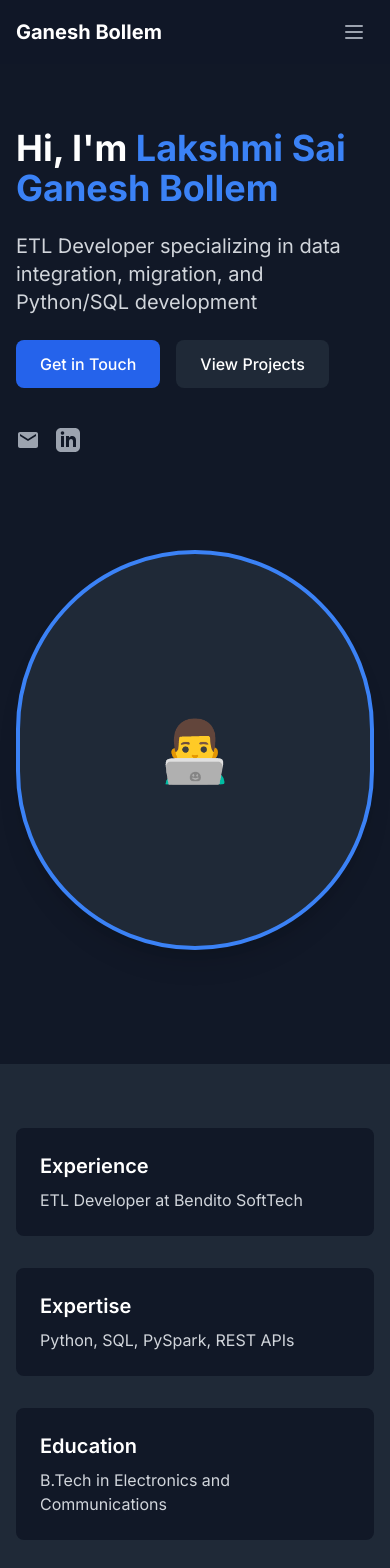
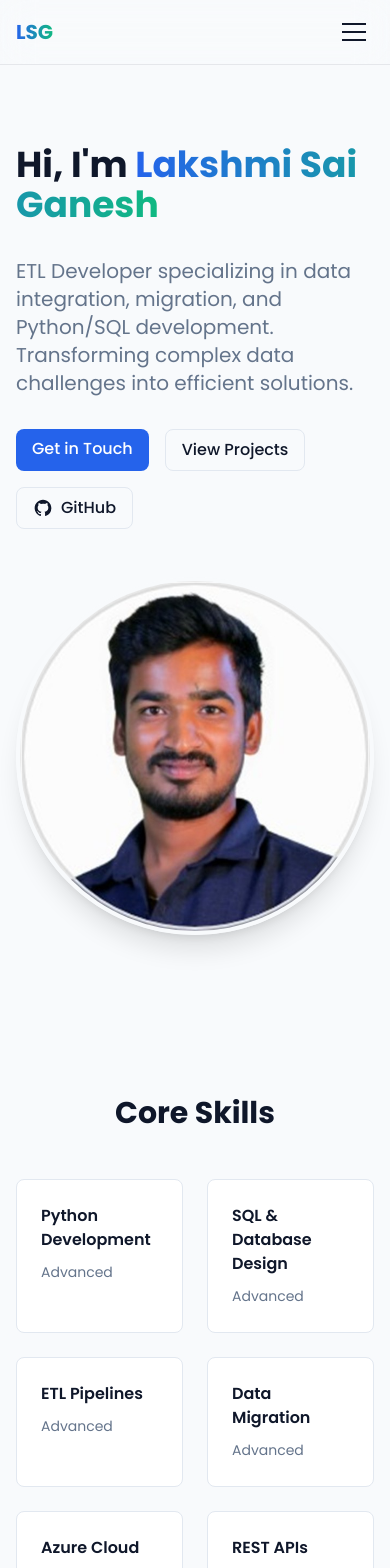
Before and after one commit to ganesh0189/personal-portfolio, a Next.js app: page / in a window 390 px wide. Shown: the top 1568 px of the page. Built offline with nearby package versions, Linux system fonts and the light colour scheme.

Commit message:
Update: Latest code with included Github

```diff
--- a/src/app/globals.css
+++ b/src/app/globals.css
@@ -3,19 +3,69 @@
 @tailwind utilities;
 
 :root {
-  --foreground-rgb: 255, 255, 255;
-  --background-start-rgb: 17, 24, 39;
-  --background-end-rgb: 17, 24, 39;
+  --primary: #2563eb;
+  --primary-dark: #1d4ed8;
+  --secondary: #10b981;
+  --background: #f8fafc;
+  --foreground: #0f172a;
+  --muted: #64748b;
+  --accent: #f59e0b;
+  --border: #e2e8f0;
 }
 
-body {
-  color: rgb(var(--foreground-rgb));
-  background: linear-gradient(
-    to bottom,
-    rgb(var(--background-start-rgb)),
-    rgb(var(--background-end-rgb))
-  );
-  min-height: 100vh;
+[data-theme='dark'] {
+  --primary: #3b82f6;
+  --primary-dark: #2563eb;
+  --secondary: #34d399;
+  --background: #0f172a;
+  --foreground: #f8fafc;
+  --muted: #94a3b8;
+  --accent: #fbbf24;
+  --border: #1e293b;
+}
+
+@layer base {
+  body {
+    @apply bg-background text-foreground transition-colors duration-200;
+  }
+}
+
+@layer components {
+  .container {
+    @apply max-w-7xl mx-auto px-4 sm:px-6 lg:px-8;
+  }
+
+  .btn {
+    @apply px-4 py-2 rounded-lg font-medium transition-all duration-200;
+  }
+
+  .btn-primary {
+    @apply bg-primary text-white hover:bg-primary-dark;
+  }
+
+  .nav-link {
+    @apply text-muted hover:text-foreground transition-colors duration-200;
+  }
+
+  .section {
+    @apply py-16 sm:py-24;
+  }
+
+  .heading {
+    @apply text-3xl sm:text-4xl font-bold mb-8;
+  }
+
+  .card {
+    @apply bg-white dark:bg-gray-800 border border-border rounded-lg p-6 transition-all duration-200;
+  }
+}
+
+.glass-effect {
+  @apply bg-white/10 backdrop-blur-lg border border-border;
+}
+
+.gradient-text {
+  @apply bg-clip-text text-transparent bg-gradient-to-r from-primary to-secondary;
 }
 
 /* Custom scrollbar */
@@ -24,16 +74,15 @@ body {
 }
 
 ::-webkit-scrollbar-track {
-  background: rgb(31, 41, 55);
+  @apply bg-gray-100 dark:bg-gray-800;
 }
 
 ::-webkit-scrollbar-thumb {
-  background: rgb(55, 65, 81);
-  border-radius: 4px;
+  @apply bg-gray-300 dark:bg-gray-600 rounded;
 }
 
 ::-webkit-scrollbar-thumb:hover {
-  background: rgb(75, 85, 99);
+  @apply bg-gray-400 dark:bg-gray-500;
 }
 
 /* Smooth scrolling */
@@ -70,10 +119,6 @@ html {
 }
 
 /* Custom button styles */
-.btn-primary {
-  @apply bg-blue-600 text-white px-6 py-3 rounded-lg font-medium hover:bg-blue-700 transition-colors;
-}
-
 .btn-secondary {
   @apply bg-gray-800 text-white px-6 py-3 rounded-lg font-medium hover:bg-gray-700 transition-colors;
 }
--- a/src/app/layout.tsx
+++ b/src/app/layout.tsx
@@ -1,9 +1,15 @@
 import type { Metadata } from 'next';
-import { Inter } from 'next/font/google';
+import { Inter, Poppins } from 'next/font/google';
 import './globals.css';
 import Navbar from '@/components/Navbar';
+import ThemeProvider from '@/components/ThemeProvider';
+import Footer from '@/components/Footer';
 
-const inter = Inter({ subsets: ['latin'] });
+const poppins = Poppins({
+  subsets: ['latin'],
+  weight: ['400', '500', '600', '700'],
+  variable: '--font-poppins',
+});
 
 export const metadata: Metadata = {
   title: 'Lakshmi Sai Ganesh Bollem - ETL Developer',
@@ -17,10 +23,17 @@ export default function RootLayout({
   children: React.ReactNode;
 }) {
   return (
-    <html lang="en">
-      <body className={inter.className}>
-        <Navbar />
-        {children}
+    <html lang="en" suppressHydrationWarning>
+      <body className={`${poppins.variable} font-sans antialiased`}>
+        <ThemeProvider>
+          <div className="min-h-screen flex flex-col">
+            <Navbar />
+            <main className="flex-grow">
+              {children}
+            </main>
+            <Footer />
+          </div>
+        </ThemeProvider>
       </body>
     </html>
   );
--- a/src/app/page.tsx
+++ b/src/app/page.tsx
@@ -3,84 +3,139 @@ import Link from 'next/link';
 
 export default function Home() {
   return (
-    <main className="min-h-screen bg-gray-900 text-white">
+    <div className="min-h-screen">
       {/* Hero Section */}
-      <section className="pt-32 pb-16 px-4 sm:px-6 lg:px-8">
-        <div className="max-w-7xl mx-auto">
+      <section className="container py-20 md:py-32">
         <div className="grid grid-cols-1 md:grid-cols-2 gap-12 items-center">
-            <div className="space-y-6">
-              <h1 className="text-4xl sm:text-5xl font-bold">
+          <div className="space-y-8 animate-fade-in">
+            <h1 className="text-4xl md:text-6xl font-bold">
               Hi, I'm{' '}
-                <span className="text-blue-500">Lakshmi Sai Ganesh Bollem</span>
+              <span className="gradient-text">
+                Lakshmi Sai Ganesh
+              </span>
             </h1>
-              <p className="text-xl text-gray-300">
-                ETL Developer specializing in data integration, migration, and Python/SQL development
+            <p className="text-xl text-muted">
+              ETL Developer specializing in data integration, migration, and Python/SQL development.
+              Transforming complex data challenges into efficient solutions.
             </p>
-              <div className="flex space-x-4">
-                <Link
-                  href="/contact"
-                  className="bg-blue-600 hover:bg-blue-700 text-white px-6 py-3 rounded-lg font-medium transition-colors"
-                >
+            <div className="flex flex-wrap gap-4">
+              <Link href="/contact" className="btn btn-primary">
                 Get in Touch
               </Link>
-                <Link
-                  href="/projects"
-                  className="bg-gray-800 hover:bg-gray-700 text-white px-6 py-3 rounded-lg font-medium transition-colors"
-                >
+              <Link href="/projects" className="btn border border-border hover:bg-gray-50 dark:hover:bg-gray-800">
                 View Projects
               </Link>
-              </div>
-              <div className="flex space-x-4 pt-4">
               <a
-                  href="mailto:ganesh.bollem189@gmail.com"
-                  className="text-gray-400 hover:text-white transition-colors"
-                >
-                  <svg className="w-6 h-6" fill="currentColor" viewBox="0 0 24 24">
-                    <path d="M20 4H4c-1.1 0-2 .9-2 2v12c0 1.1.9 2 2 2h16c1.1 0 2-.9 2-2V6c0-1.1-.9-2-2-2zm0 4l-8 5-8-5V6l8 5 8-5v2z"/>
-                  </svg>
-                </a>
-                <a
-                  href="https://www.linkedin.com/in/ganesh-bollem-706103239"
+                href="https://github.com/ganesh0189"
                 target="_blank"
                 rel="noopener noreferrer"
-                  className="text-gray-400 hover:text-white transition-colors"
+                className="btn border border-border hover:bg-gray-50 dark:hover:bg-gray-800"
               >
-                  <svg className="w-6 h-6" fill="currentColor" viewBox="0 0 24 24">
-                    <path d="M19 0h-14c-2.761 0-5 2.239-5 5v14c0 2.761 2.239 5 5 5h14c2.762 0 5-2.239 5-5v-14c0-2.761-2.238-5-5-5zm-11 19h-3v-11h3v11zm-1.5-12.268c-.966 0-1.75-.79-1.75-1.764s.784-1.764 1.75-1.764 1.75.79 1.75 1.764-.783 1.764-1.75 1.764zm13.5 12.268h-3v-5.604c0-3.368-4-3.113-4 0v5.604h-3v-11h3v1.765c1.396-2.586 7-2.777 7 2.476v6.759z"/>
+                <span className="flex items-center gap-2">
+                  <svg className="w-5 h-5" fill="currentColor" viewBox="0 0 24 24">
+                    <path fillRule="evenodd" d="M12 2C6.477 2 2 6.484 2 12.017c0 4.425 2.865 8.18 6.839 9.504.5.092.682-.217.682-.483 0-.237-.008-.868-.013-1.703-2.782.605-3.369-1.343-3.369-1.343-.454-1.158-1.11-1.466-1.11-1.466-.908-.62.069-.608.069-.608 1.003.07 1.531 1.032 1.531 1.032.892 1.53 2.341 1.088 2.91.832.092-.647.35-1.088.636-1.338-2.22-.253-4.555-1.113-4.555-4.951 0-1.093.39-1.988 1.029-2.688-.103-.253-.446-1.272.098-2.65 0 0 .84-.27 2.75 1.026A9.564 9.564 0 0112 6.844c.85.004 1.705.115 2.504.337 1.909-1.296 2.747-1.027 2.747-1.027.546 1.379.202 2.398.1 2.651.64.7 1.028 1.595 1.028 2.688 0 3.848-2.339 4.695-4.566 4.943.359.309.678.92.678 1.855 0 1.338-.012 2.419-.012 2.747 0 .268.18.58.688.482A10.019 10.019 0 0022 12.017C22 6.484 17.522 2 12 2z" clipRule="evenodd" />
                   </svg>
+                  GitHub
+                </span>
               </a>
             </div>
           </div>
-            <div className="relative h-[500px] w-full">
-              <div className="absolute inset-0 flex items-center justify-center">
-                <div className="relative w-[400px] h-[400px] rounded-full overflow-hidden border-4 border-blue-500 shadow-xl bg-gray-800 flex items-center justify-center">
-                  <span className="text-6xl">👨‍💻</span>
+          <div className="relative aspect-square max-w-md mx-auto animate-fade-in">
+            <div className="absolute inset-0 bg-gradient-to-br from-primary/20 to-secondary/20 rounded-full blur-3xl" />
+            <div className="relative rounded-full overflow-hidden border-4 border-background shadow-xl">
+              <Image
+                src="/images/profile.jpg"
+                alt="Lakshmi Sai Ganesh Bollem"
+                width={500}
+                height={500}
+                className="object-cover"
+                priority
+              />
             </div>
+          </div>
+        </div>
+      </section>
+
+      {/* Skills Overview */}
+      <section className="container py-20 animate-slide-up">
+        <h2 className="heading text-center">Core Skills</h2>
+        <div className="grid grid-cols-2 md:grid-cols-4 gap-6 mt-12">
+          {[
+            { name: 'Python Development', level: 'Advanced' },
+            { name: 'SQL & Database Design', level: 'Advanced' },
+            { name: 'ETL Pipelines', level: 'Advanced' },
+            { name: 'Data Migration', level: 'Advanced' },
+            { name: 'Azure Cloud', level: 'Intermediate' },
+            { name: 'REST APIs', level: 'Intermediate' },
+            { name: 'PySpark', level: 'Intermediate' },
+            { name: 'Data Integration', level: 'Advanced' },
+          ].map((skill) => (
+            <div
+              key={skill.name}
+              className="card hover:scale-105 transition-transform"
+            >
+              <h3 className="font-semibold mb-2">{skill.name}</h3>
+              <span className="text-sm text-muted">{skill.level}</span>
+            </div>
+          ))}
+        </div>
+      </section>
+
+      {/* GitHub Section */}
+      <section className="container py-20">
+        <div className="card animate-slide-up">
+          <div className="flex flex-col md:flex-row items-center gap-8">
+            <div className="flex-shrink-0">
+              <Image
+                src="/images/profile.jpg"
+                alt="GitHub Profile"
+                width={100}
+                height={100}
+                className="rounded-full"
+              />
+            </div>
+            <div className="flex-grow space-y-4">
+              <h2 className="text-2xl font-bold">Open Source Contributions</h2>
+              <p className="text-muted">
+                Check out my open-source projects and contributions on GitHub. I'm passionate about
+                building tools that make data integration and ETL processes more efficient.
+              </p>
+              <div className="flex gap-4">
+                <a
+                  href="https://github.com/ganesh0189"
+                  target="_blank"
+                  rel="noopener noreferrer"
+                  className="btn btn-primary"
+                >
+                  View GitHub Profile
+                </a>
+                <a
+                  href="https://github.com/ganesh0189?tab=repositories"
+                  target="_blank"
+                  rel="noopener noreferrer"
+                  className="btn border border-border hover:bg-gray-50 dark:hover:bg-gray-800"
+                >
+                  View Repositories
+                </a>
               </div>
             </div>
           </div>
         </div>
       </section>
 
-      {/* Quick Stats Section */}
-      <section className="py-16 bg-gray-800">
-        <div className="max-w-7xl mx-auto px-4 sm:px-6 lg:px-8">
-          <div className="grid grid-cols-1 md:grid-cols-3 gap-8">
-            <div className="bg-gray-900 p-6 rounded-lg">
-              <h3 className="text-xl font-semibold mb-2">Experience</h3>
-              <p className="text-gray-300">ETL Developer at Bendito SoftTech</p>
-            </div>
-            <div className="bg-gray-900 p-6 rounded-lg">
-              <h3 className="text-xl font-semibold mb-2">Expertise</h3>
-              <p className="text-gray-300">Python, SQL, PySpark, REST APIs</p>
-            </div>
-            <div className="bg-gray-900 p-6 rounded-lg">
-              <h3 className="text-xl font-semibold mb-2">Education</h3>
-              <p className="text-gray-300">B.Tech in Electronics and Communications</p>
-            </div>
-          </div>
+      {/* CTA Section */}
+      <section className="container py-20">
+        <div className="text-center space-y-8 animate-slide-up">
+          <h2 className="heading">Let's Work Together</h2>
+          <p className="text-xl text-muted max-w-2xl mx-auto">
+            Looking for an ETL Developer who can transform your data challenges into opportunities?
+            Let's connect and discuss how I can help your organization.
+          </p>
+          <Link href="/contact" className="btn btn-primary inline-block">
+            Contact Me
+          </Link>
         </div>
       </section>
-    </main>
+    </div>
   );
 }
--- /dev/null
+++ b/src/components/Footer.tsx
@@ -0,0 +1,74 @@
+'use client';
+
+import Link from 'next/link';
+
+export default function Footer() {
+  return (
+    <footer className="border-t border-gray-200 dark:border-gray-800">
+      <div className="container py-8">
+        <div className="grid grid-cols-1 md:grid-cols-3 gap-8">
+          <div>
+            <h3 className="text-lg font-semibold mb-4">Contact</h3>
+            <p className="text-muted">
+              Email: ganesh.bollem189@gmail.com<br />
+              Location: Ongole, Andhra Pradesh
+            </p>
+          </div>
+          <div>
+            <h3 className="text-lg font-semibold mb-4">Links</h3>
+            <ul className="space-y-2">
+              <li>
+                <Link href="/about" className="nav-link">
+                  About
+                </Link>
+              </li>
+              <li>
+                <Link href="/projects" className="nav-link">
+                  Projects
+                </Link>
+              </li>
+              <li>
+                <Link href="/skills" className="nav-link">
+                  Skills
+                </Link>
+              </li>
+              <li>
+                <Link href="/contact" className="nav-link">
+                  Contact
+                </Link>
+              </li>
+            </ul>
+          </div>
+          <div>
+            <h3 className="text-lg font-semibold mb-4">Social</h3>
+            <ul className="space-y-2">
+              <li>
+                <a
+                  href="https://linkedin.com/in/ganesh-bollem"
+                  target="_blank"
+                  rel="noopener noreferrer"
+                  className="nav-link"
+                >
+                  LinkedIn
+                </a>
+              </li>
+              <li>
+                <a
+                  href="https://github.com/ganesh0189"
+                  target="_blank"
+                  rel="noopener noreferrer"
+                  className="nav-link"
+                >
+                  GitHub
+                </a>
+              </li>
+            </ul>
+          </div>
+        </div>
+        <div className="mt-8 pt-8 border-t border-gray-200 dark:border-gray-800 text-center text-muted">
+          <p>&copy; {new Date().getFullYear()} Lakshmi Sai Ganesh Bollem. All rights reserved.</p>
+        </div>
+      </div>
+    </footer>
+  );
+}
--- a/src/components/Navbar.tsx
+++ b/src/components/Navbar.tsx
@@ -2,87 +2,95 @@
 
 import { useState } from 'react';
 import Link from 'next/link';
-import { motion } from 'framer-motion';
+import { useTheme } from './ThemeProvider';
+import { usePathname } from 'next/navigation';
 
-const Navbar = () => {
+export default function Navbar() {
   const [isOpen, setIsOpen] = useState(false);
+  const { theme, toggleTheme } = useTheme();
+  const pathname = usePathname();
 
-  const navItems = [
-    { name: 'Home', href: '/' },
-    { name: 'About', href: '/about' },
-    { name: 'Projects', href: '/projects' },
-    { name: 'Skills', href: '/skills' },
-    { name: 'Contact', href: '/contact' },
+  const navLinks = [
+    { href: '/', label: 'Home' },
+    { href: '/about', label: 'About' },
+    { href: '/projects', label: 'Projects' },
+    { href: '/skills', label: 'Skills' },
+    { href: '/contact', label: 'Contact' },
   ];
 
   return (
-    <nav className="fixed w-full bg-gray-900/95 backdrop-blur-sm z-50">
-      <div className="max-w-7xl mx-auto px-4 sm:px-6 lg:px-8">
+    <nav className="sticky top-0 z-50 bg-background/80 backdrop-blur-lg border-b border-gray-200 dark:border-gray-800">
+      <div className="container">
         <div className="flex items-center justify-between h-16">
-          <div className="flex-shrink-0">
-            <Link href="/" className="text-white font-bold text-xl">
-              Ganesh Bollem
-            </Link>
+          <Link href="/" className="text-xl font-bold gradient-text">
+            LSG
+          </Link>
+
+          {/* Desktop Navigation */}
+          <div className="hidden md:flex items-center space-x-8">
+            {navLinks.map((link) => (
+              <Link
+                key={link.href}
+                href={link.href}
+                className={`nav-link ${
+                  pathname === link.href ? 'text-foreground font-medium' : ''
+                }`}
+              >
+                {link.label}
+              </Link>
+            ))}
+            <button
+              onClick={toggleTheme}
+              className="p-2 rounded-lg hover:bg-gray-100 dark:hover:bg-gray-800"
+              aria-label="Toggle theme"
+            >
+              {theme === 'dark' ? '🌞' : '🌙'}
+            </button>
           </div>
 
-          {/* Desktop Navigation */}
-          <div className="hidden md:block">
-            <div className="ml-10 flex items-baseline space-x-4">
-              {navItems.map((item) => (
-                <Link
-                  key={item.name}
-                  href={item.href}
-                  className="text-gray-300 hover:text-white px-3 py-2 rounded-md text-sm font-medium transition-colors"
-                >
-                  {item.name}
-                </Link>
-              ))}
+          {/* Mobile Navigation Button */}
+          <button
+            onClick={() => setIsOpen(!isOpen)}
+            className="md:hidden p-2"
+            aria-label="Toggle menu"
+          >
+            <div className="w-6 h-6 flex flex-col justify-around">
+              <span className={`block w-full h-0.5 bg-foreground transition-all duration-300 ${isOpen ? 'rotate-45 translate-y-2.5' : ''}`} />
+              <span className={`block w-full h-0.5 bg-foreground transition-all duration-300 ${isOpen ? 'opacity-0' : ''}`} />
+              <span className={`block w-full h-0.5 bg-foreground transition-all duration-300 ${isOpen ? '-rotate-45 -translate-y-2.5' : ''}`} />
             </div>
-          </div>
+          </button>
+        </div>
 
-          {/* Mobile menu button */}
-          <div className="md:hidden">
+        {/* Mobile Navigation Menu */}
+        <div className={`md:hidden ${isOpen ? 'block' : 'hidden'}`}>
+          <div className="py-2 space-y-1">
+            {navLinks.map((link) => (
+              <Link
+                key={link.href}
+                href={link.href}
+                className={`block px-3 py-2 rounded-lg ${
+                  pathname === link.href
+                    ? 'bg-primary/10 text-primary'
+                    : 'nav-link'
+                }`}
+                onClick={() => setIsOpen(false)}
+              >
+                {link.label}
+              </Link>
+            ))}
             <button
-              onClick={() => setIsOpen(!isOpen)}
-              className="inline-flex items-center justify-center p-2 rounded-md text-gray-400 hover:text-white hover:bg-gray-700 focus:outline-none"
+              onClick={() => {
+                toggleTheme();
+                setIsOpen(false);
+              }}
+              className="w-full text-left px-3 py-2 nav-link"
             >
-              <span className="sr-only">Open main menu</span>
-              {!isOpen ? (
-                <svg className="block h-6 w-6" fill="none" viewBox="0 0 24 24" stroke="currentColor">
-                  <path strokeLinecap="round" strokeLinejoin="round" strokeWidth={2} d="M4 6h16M4 12h16M4 18h16" />
-                </svg>
-              ) : (
-                <svg className="block h-6 w-6" fill="none" viewBox="0 0 24 24" stroke="currentColor">
-                  <path strokeLinecap="round" strokeLinejoin="round" strokeWidth={2} d="M6 18L18 6M6 6l12 12" />
-                </svg>
-              )}
+              {theme === 'dark' ? '🌞 Light Mode' : '🌙 Dark Mode'}
             </button>
           </div>
         </div>
       </div>
-
-      {/* Mobile Navigation */}
-      <motion.div
-        className={`${isOpen ? 'block' : 'hidden'} md:hidden`}
-        initial={{ opacity: 0, y: -20 }}
-        animate={{ opacity: isOpen ? 1 : 0, y: isOpen ? 0 : -20 }}
-        transition={{ duration: 0.2 }}
-      >
-        <div className="px-2 pt-2 pb-3 space-y-1 sm:px-3">
-          {navItems.map((item) => (
-            <Link
-              key={item.name}
-              href={item.href}
-              className="text-gray-300 hover:text-white block px-3 py-2 rounded-md text-base font-medium"
-              onClick={() => setIsOpen(false)}
-            >
-              {item.name}
-            </Link>
-          ))}
-        </div>
-      </motion.div>
     </nav>
   );
-};
-
-export default Navbar;
+}
--- /dev/null
+++ b/src/components/ThemeProvider.tsx
@@ -0,0 +1,69 @@
+'use client';
+
+import { createContext, useContext, useEffect, useState } from 'react';
+
+type Theme = 'light' | 'dark';
+
+type ThemeContextType = {
+  theme: Theme;
+  toggleTheme: () => void;
+};
+
+const ThemeContext = createContext<ThemeContextType | undefined>(undefined);
+
+export function useTheme() {
+  const context = useContext(ThemeContext);
+  if (!context) {
+    throw new Error('useTheme must be used within a ThemeProvider');
+  }
+  return context;
+}
+
+export default function ThemeProvider({
+  children,
+}: {
+  children: React.ReactNode;
+}) {
+  const [theme, setTheme] = useState<Theme>('dark');
+  const [mounted, setMounted] = useState(false);
+
+  useEffect(() => {
+    setMounted(true);
+    const savedTheme = localStorage.getItem('theme') as Theme;
+    if (savedTheme) {
+      setTheme(savedTheme);
+      document.documentElement.setAttribute('data-theme', savedTheme);
+    } else if (window.matchMedia('(prefers-color-scheme: dark)').matches) {
+      setTheme('dark');
+      document.documentElement.setAttribute('data-theme', 'dark');
+    } else {
+      setTheme('light');
+      document.documentElement.setAttribute('data-theme', 'light');
+    }
+  }, []);
+
+  useEffect(() => {
+    if (mounted) {
+      document.documentElement.setAttribute('data-theme', theme);
+      localStorage.setItem('theme', theme);
+    }
+  }, [theme, mounted]);
+
+  const toggleTheme = () => {
+    setTheme((prevTheme) => {
+      const newTheme = prevTheme === 'light' ? 'dark' : 'light';
+      document.documentElement.setAttribute('data-theme', newTheme);
+      return newTheme;
+    });
+  };
+
+  if (!mounted) {
+    return null;
+  }
+
+  return (
+    <ThemeContext.Provider value={{ theme, toggleTheme }}>
+      {children}
+    </ThemeContext.Provider>
+  );
+}
--- a/tailwind.config.ts
+++ b/tailwind.config.ts
@@ -6,36 +6,34 @@ const config: Config = {
     './src/components/**/*.{js,ts,jsx,tsx,mdx}',
     './src/app/**/*.{js,ts,jsx,tsx,mdx}',
   ],
+  darkMode: ['class', '[data-theme="dark"]'],
   theme: {
     extend: {
+      fontFamily: {
+        sans: ['var(--font-poppins)', 'sans-serif'],
+      },
       colors: {
-        primary: {
-          50: '#f0f9ff',
-          100: '#e0f2fe',
-          200: '#bae6fd',
-          300: '#7dd3fc',
-          400: '#38bdf8',
-          500: '#0ea5e9',
-          600: '#0284c7',
-          700: '#0369a1',
-          800: '#075985',
-          900: '#0c4a6e',
-          950: '#082f49',
-        },
+        background: 'var(--background)',
+        foreground: 'var(--foreground)',
+        primary: 'var(--primary)',
+        'primary-dark': 'var(--primary-dark)',
+        secondary: 'var(--secondary)',
+        muted: 'var(--muted)',
+        accent: 'var(--accent)',
+        border: 'var(--border)',
       },
       animation: {
-        'fade-in': 'fadeIn 0.5s ease-out forwards',
+        'fade-in': 'fadeIn 0.5s ease-in-out',
+        'slide-up': 'slideUp 0.5s ease-out',
       },
       keyframes: {
         fadeIn: {
-          '0%': {
-            opacity: '0',
-            transform: 'translateY(20px)',
-          },
-          '100%': {
-            opacity: '1',
-            transform: 'translateY(0)',
-          },
+          '0%': { opacity: '0' },
+          '100%': { opacity: '1' },
+        },
+        slideUp: {
+          '0%': { transform: 'translateY(20px)', opacity: '0' },
+          '100%': { transform: 'translateY(0)', opacity: '1' },
         },
       },
     },
```
Also changed, not shown: public/images/profile.jpg (added). Lines whose indentation alone changed are shown as unchanged.
